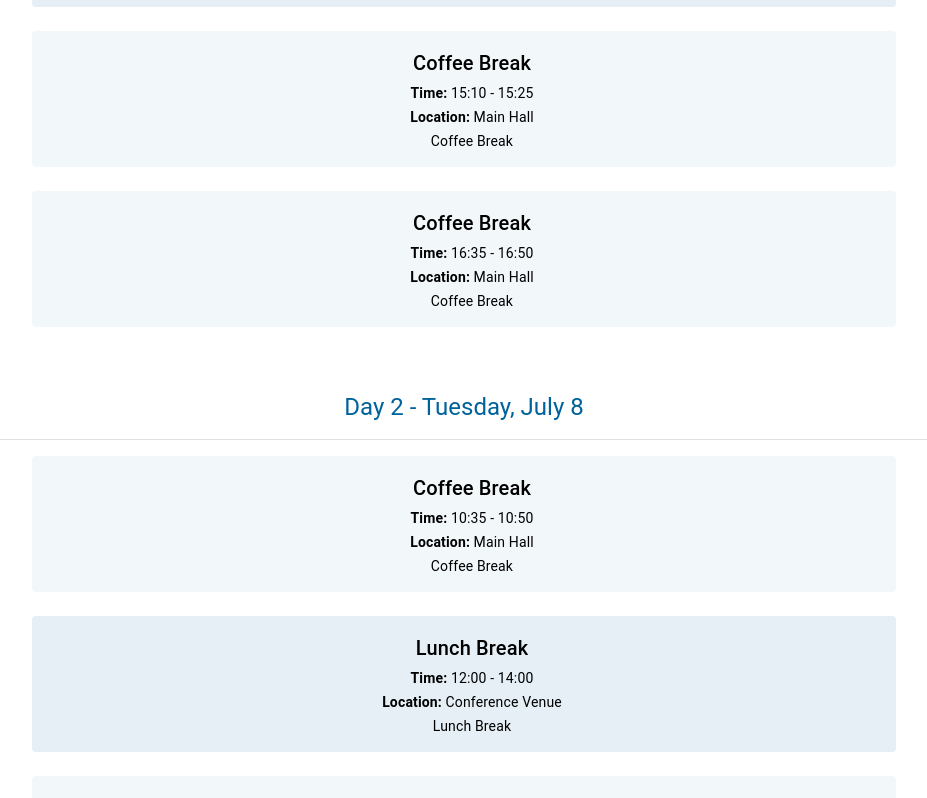
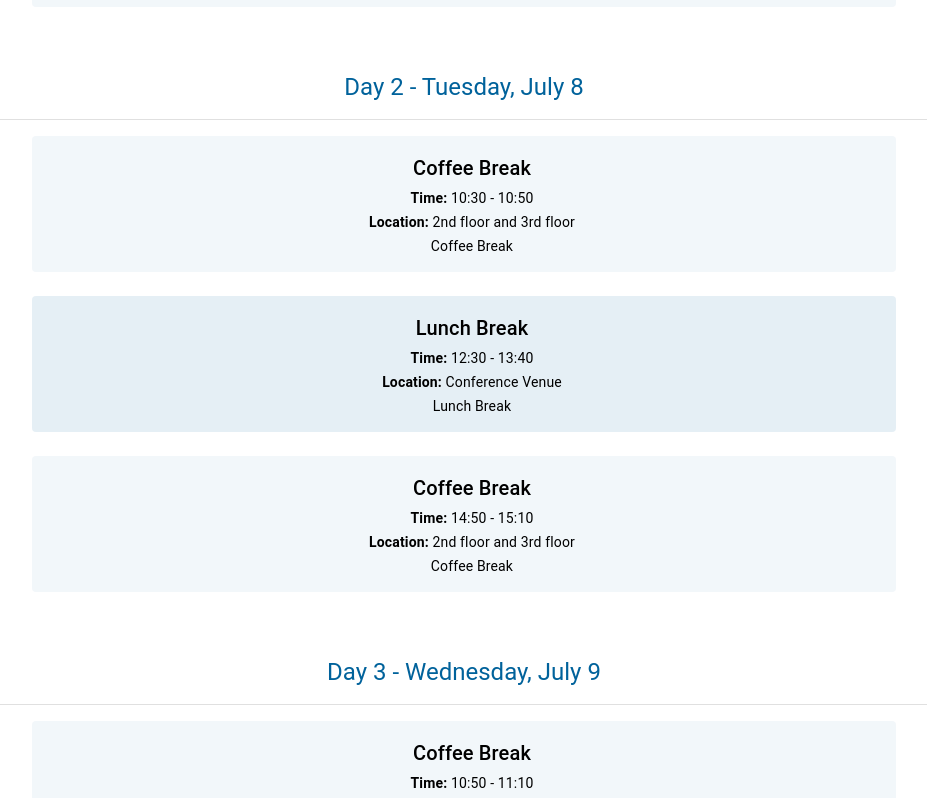
Before and after one commit to jensjvh/conference-app, a React (Vite) app in the folder frontend/: page /conference/breaks in a window 1280 px wide. Shown: the part 700-1498 px from the top of the page, without its empty margins (176-1103 px from the left). Built offline with nearby package versions, Linux system fonts and the light colour scheme; some icons are missing.

Commit message:
Update break schedule

```diff
--- a/frontend/src/app/routes/lunch_coffee.tsx
+++ b/frontend/src/app/routes/lunch_coffee.tsx
@@ -9,32 +9,20 @@ const breakSchedule = [
     breaks: [
       {
         type: "coffee",
-        time: "09:10 - 09:25",
-        location: "Main Hall",
-        description: "Coffee Break"
-      },
-      {
-        type: "coffee",
-        time: "10:35 - 10:50",
-        location: "Main Hall",
+        time: "10:10 - 10:30",
+        location: "2nd floor",
         description: "Coffee Break"
       },
       {
         type: "lunch",
-        time: "12:00 - 14:00",
+        time: "12:50 - 14:00",
         location: "Conference Venue",
         description: "Lunch Break"
       },
       {
         type: "coffee",
-        time: "15:10 - 15:25",
-        location: "Main Hall",
-        description: "Coffee Break"
-      },
-      {
-        type: "coffee",
-        time: "16:35 - 16:50",
-        location: "Main Hall",
+        time: "15:10 - 15:30",
+        location: "2nd floor",
         description: "Coffee Break"
       }
     ]
@@ -44,26 +32,20 @@ const breakSchedule = [
     breaks: [
       {
         type: "coffee",
-        time: "10:35 - 10:50",
-        location: "Main Hall",
+        time: "10:30 - 10:50",
+        location: "2nd floor and 3rd floor",
         description: "Coffee Break"
       },
       {
         type: "lunch",
-        time: "12:00 - 14:00",
+        time: "12:30 - 13:40",
         location: "Conference Venue",
         description: "Lunch Break"
       },
       {
         type: "coffee",
-        time: "15:10 - 15:25",
-        location: "Main Hall",
-        description: "Coffee Break"
-      },
-      {
-        type: "coffee",
-        time: "16:35 - 16:50",
-        location: "Main Hall",
+        time: "14:50 - 15:10",
+        location: "2nd floor and 3rd floor",
         description: "Coffee Break"
       }
     ]
@@ -73,34 +55,22 @@ const breakSchedule = [
     breaks: [
       {
         type: "coffee",
-        time: "9:10 - 9:25",
-        location: "Main Hall",
-        description: "Coffee Break"
-      },
-      {
-        type: "coffee",
-        time: "10:35 - 10:50",
-        location: "Main Hall",
+        time: "10:50 - 11:10",
+        location: "2nd floor and 3rd floor",
         description: "Coffee Break"
       },
       {
         type: "lunch",
-        time: "12:00 - 14:00",
-        location: "Dining Hall",
+        time: "12:30 - 13:40",
+        location: "Conference Venue",
         description: "Lunch Break"
       },
       {
         type: "coffee",
-        time: "15:10 - 15:25",
-        location: "Main Hall",
+        time: "14:50 - 15:10",
+        location: "2nd floor and 3rd floor",
         description: "Coffee Break"
-      },
-      {
-        type: "coffee",
-        time: "16:35 - 16:50",
-        location: "Main Hall",
-        description: "Coffee Break"
-      },
+      }
     ]
   },
   {
@@ -108,28 +78,22 @@ const breakSchedule = [
     breaks: [
       {
         type: "coffee",
-        time: "09:10 - 09:25",
-        location: "Main Hall",
-        description: "Coffee Break"
-      },
-      {
-        type: "coffee",
-        time: "10:35 - 10:50",
-        location: "Main Hall",
+        time: "10:50 - 11:10",
+        location: "2nd floor and 3rd floor",
         description: "Coffee Break"
       },
       {
         type: "lunch",
-        time: "12:00 - 14:00",
+        time: "12:30 - 13:40",
         location: "Conference Venue",
         description: "Lunch Break"
       },
       {
         type: "coffee",
-        time: "15:10 - 15:25",
-        location: "Main Hall",
+        time: "14:50 - 15:10",
+        location: "2nd floor and 3rd floor",
         description: "Coffee Break"
-      },
+      }
     ]
   },
   {
@@ -137,32 +101,20 @@ const breakSchedule = [
     breaks: [
       {
         type: "coffee",
-        time: "09:10 - 09:25",
-        location: "Main Hall",
-        description: "Coffee Break"
-      },
-      {
-        type: "coffee",
-        time: "10:35 - 10:50",
-        location: "Main Hall",
+        time: "10:50 - 11:10",
+        location: "2nd floor and 3rd floor",
         description: "Coffee Break"
       },
       {
         type: "lunch",
-        time: "12:00 - 14:00",
+        time: "12:30 - 13:40",
         location: "Conference Venue",
         description: "Lunch Break"
       },
       {
         type: "coffee",
-        time: "15:10 - 15:25",
-        location: "Main Hall",
-        description: "Coffee Break"
-      },
-      {
-        type: "coffee",
-        time: "16:35 - 16:50",
-        location: "Main Hall",
+        time: "14:50 - 15:10",
+        location: "2nd floor and 3rd floor",
         description: "Coffee Break"
       }
     ]
@@ -172,19 +124,13 @@ const breakSchedule = [
     breaks: [
       {
         type: "coffee",
-        time: "09:10 - 09:25",
-        location: "Main Hall",
-        description: "Coffee Break"
-      },
-      {
-        type: "coffee",
-        time: "10:35 - 10:50",
-        location: "Main Hall",
+        time: "09:40 - 10:00",
+        location: "2nd floor",
         description: "Coffee Break"
       },
       {
         type: "lunch",
-        time: "12:30 - 14:00",
+        time: "12:30 - 13:40",
         location: "Conference Venue",
         description: "Lunch Break"
       }
```
